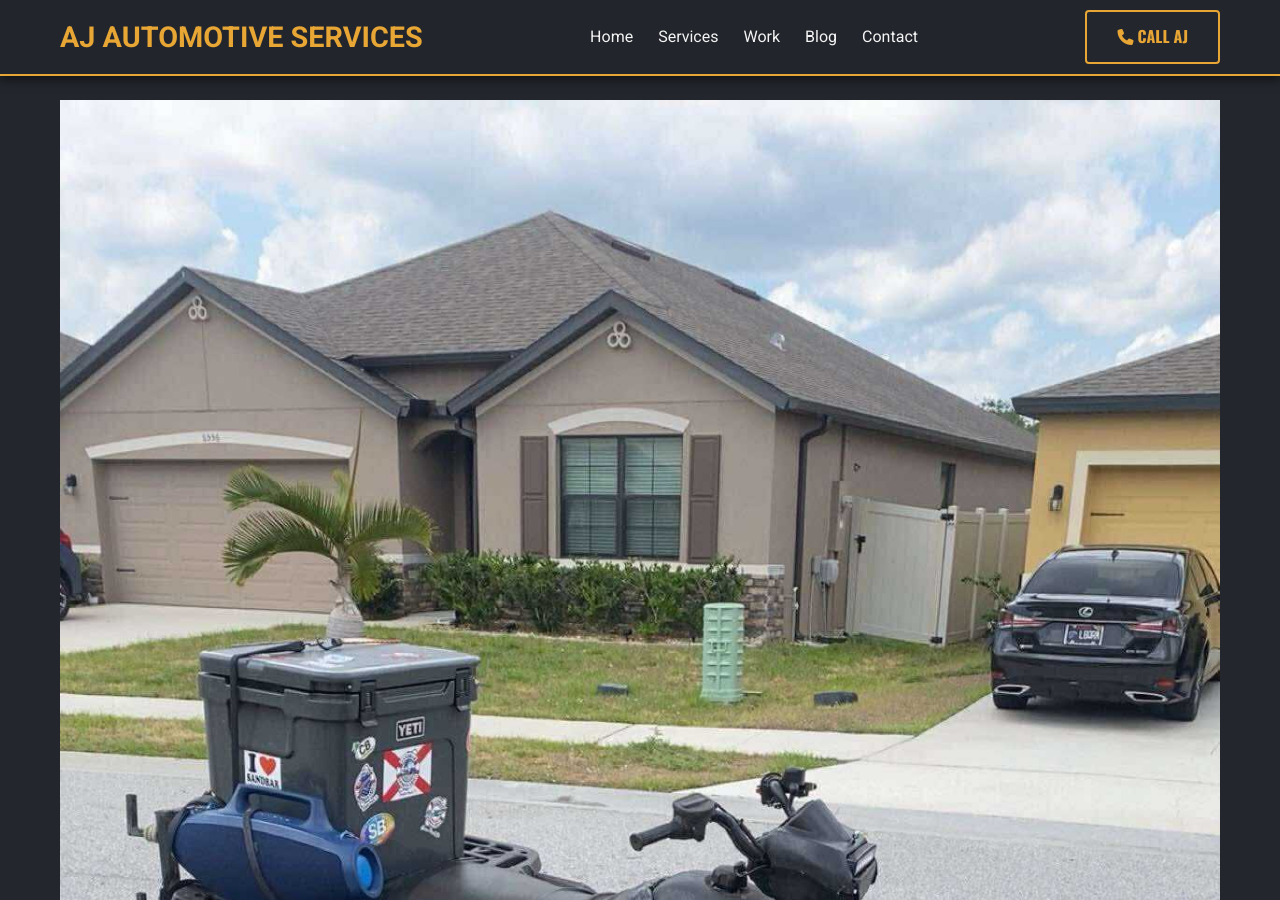
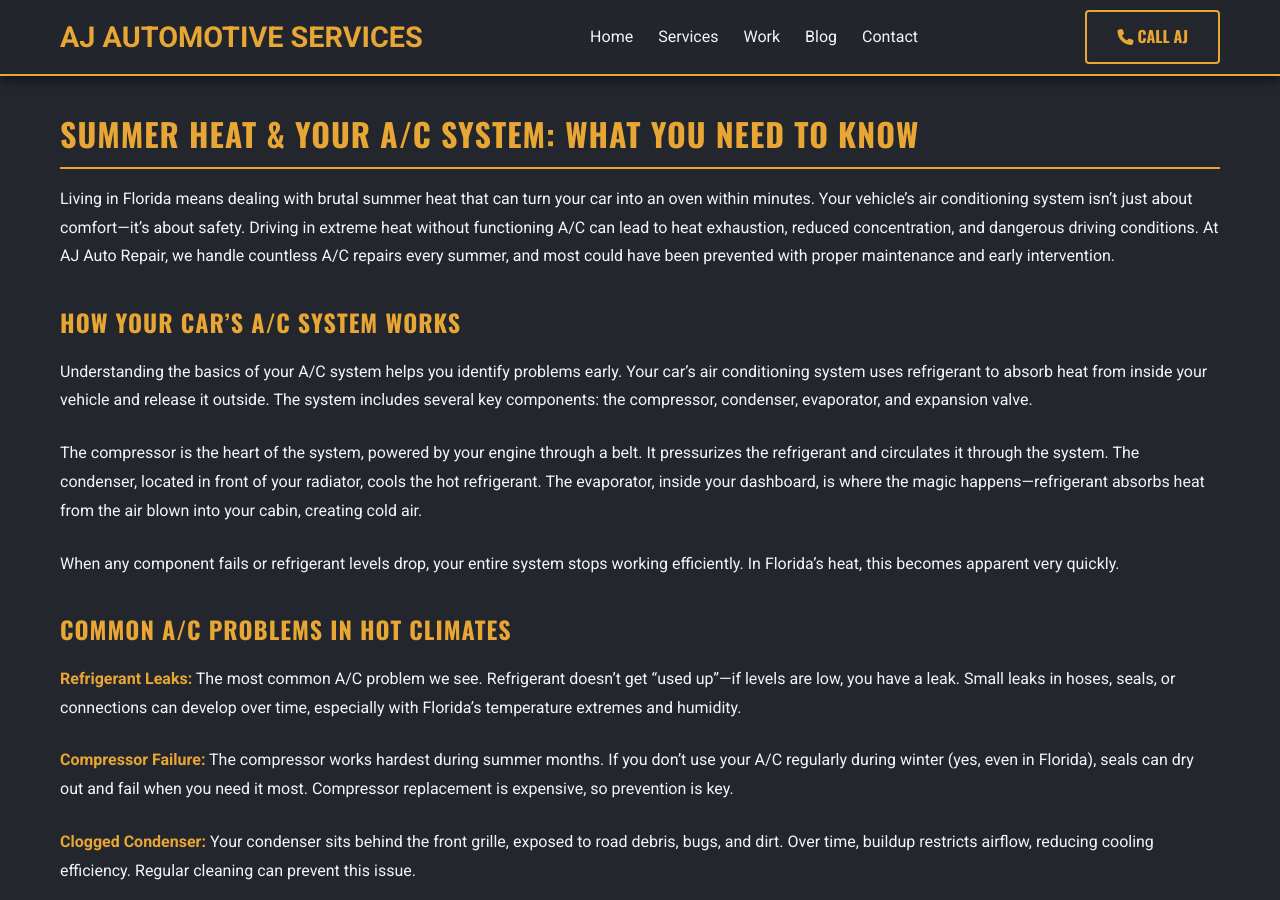
Before and after one commit to JamesBrownR/AJ-Auto-Repair, a Jekyll site: the page built from _posts/2025-01-03-Summer-Heat-Your.md, in a window 1280 px wide and 900 px high. Built offline with Jekyll 4.4.1, drawn with Linux system fonts in a browser that asks for light colours.

Commit message:
Update blog.html

```diff
--- a/_layouts/blog.html
+++ b/_layouts/blog.html
@@ -135,7 +135,7 @@
         </p>
 
         <!-- Featured Image -->
-         <img src="{{ site.baseurl }}/{{ page.image }}"  alt="{{ page.title }}"    class="mt-10 w-full rounded-xl shadow-xl border border-gray-700"  >
+        <!--    <img src="{{ site.baseurl }}/{{ page.image }}"  alt="{{ page.title }}"    class="mt-10 w-full rounded-xl shadow-xl border border-gray-700"  > -->
 
 
         <!-- Content -->
```
